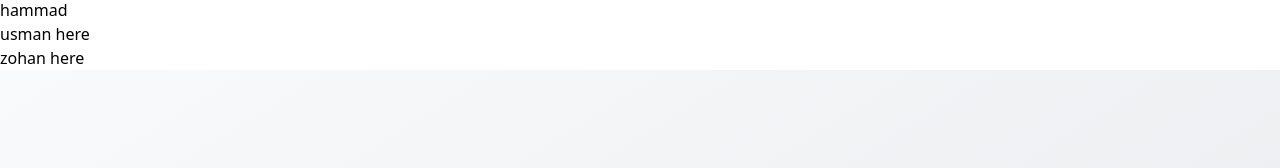
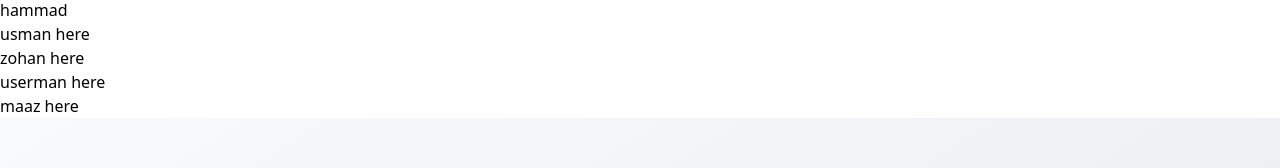
Before and after one commit to Sameerraza7760/todoAppDocker, a Next.js app: page / in a window 1280 px wide. Shown: the part 194-362 px from the top of the page. Built offline with nearby package versions, Linux system fonts and the light colour scheme; no server answers; the database is empty.

Commit message:
add 'userman here' and 'maaz here' entries to homepage

```diff
--- a/src/app/page.tsx
+++ b/src/app/page.tsx
@@ -13,6 +13,8 @@ export default function Home() {
       <h1>hammad</h1>
       <h1>usman here</h1>
       <h1>zohan here</h1>
+      <h1>userman here</h1>
+      <h1>maaz here</h1>
       <TodoApp />
     </>
   );
```
